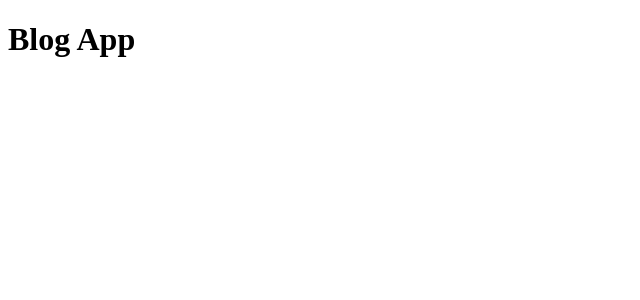
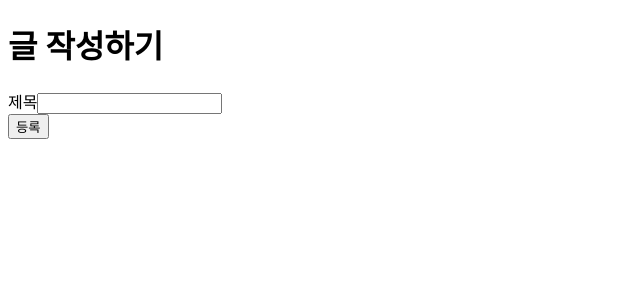
Before and after one commit to 1005hoon/mini-microservice-project, a React (Create React App) app in the folder client/: page / in a window 1280 px wide. Shown: the top 300 px of the page, without its empty margins (0-640 px from the left). Built offline with nearby package versions, Linux system fonts and the light colour scheme.

Commit message:
add markup for post create component

```diff
--- a/client/src/App.js
+++ b/client/src/App.js
@@ -1,9 +1,11 @@
-import React from 'react'
+import React from 'react';
+import PostCreate from './PostCreate';
 
 export default function App() {
   return (
     <div>
-      <h1>Blog App</h1>
+      <h1>글 작성하기</h1>
+      <PostCreate/>
     </div>
   )
 }
--- /dev/null
+++ b/client/src/PostCreate.js
@@ -0,0 +1,15 @@
+import React from 'react'
+
+export default function PostCreate() {
+  return (
+    <div>
+      <form>
+        <div className="form-group">
+          <label>제목</label>
+          <input type="text" className="form-control"/>
+        </div>
+        <button className="btn btn-primary">등록</button>
+      </form>
+    </div>
+  )
+}
--- a/client/src/index.js
+++ b/client/src/index.js
@@ -3,4 +3,7 @@ import ReactDOM from 'react-dom';
 
 import App from './App';
 
-ReactDOM.render(<App/>, document.querySelector('#root'));
+ReactDOM.render(
+  <App/>,
+  document.querySelector('#root')
+);
```
